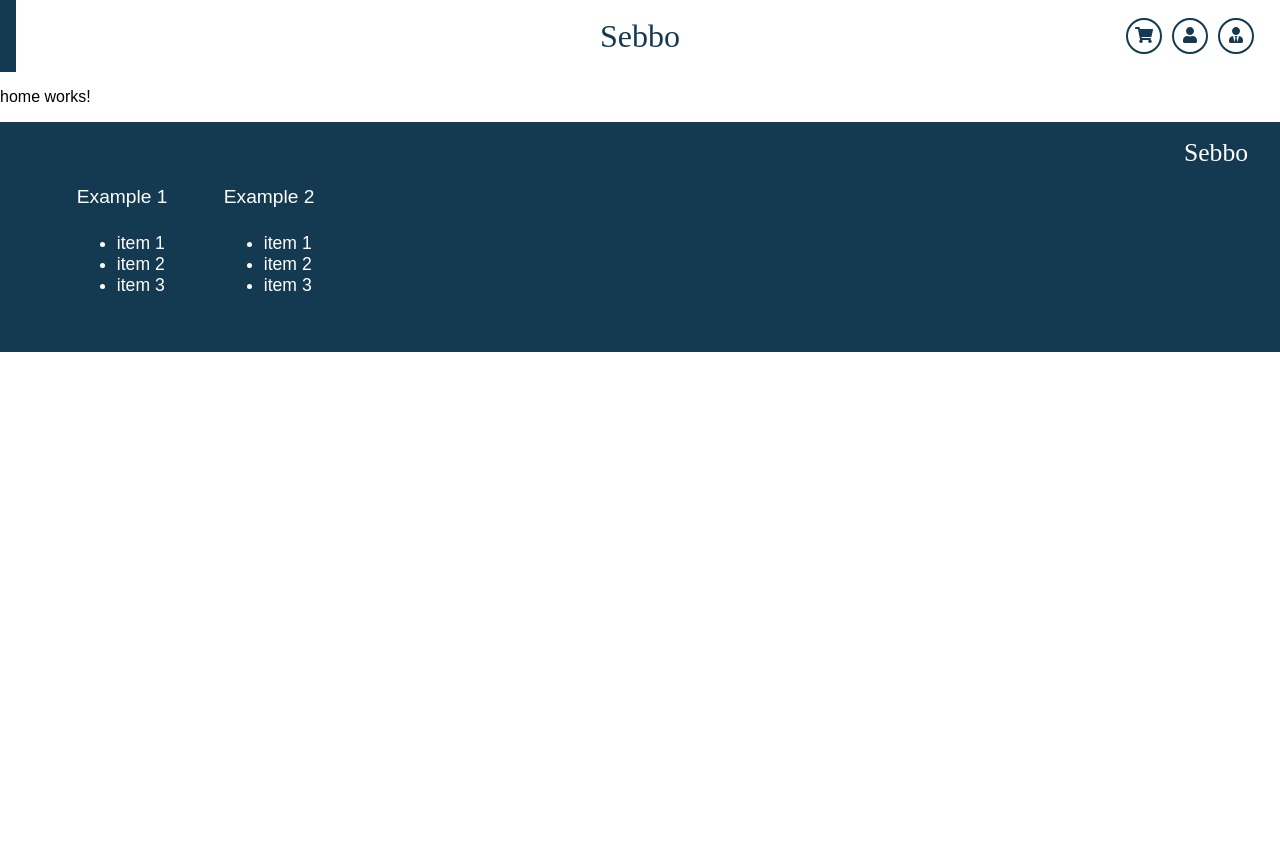
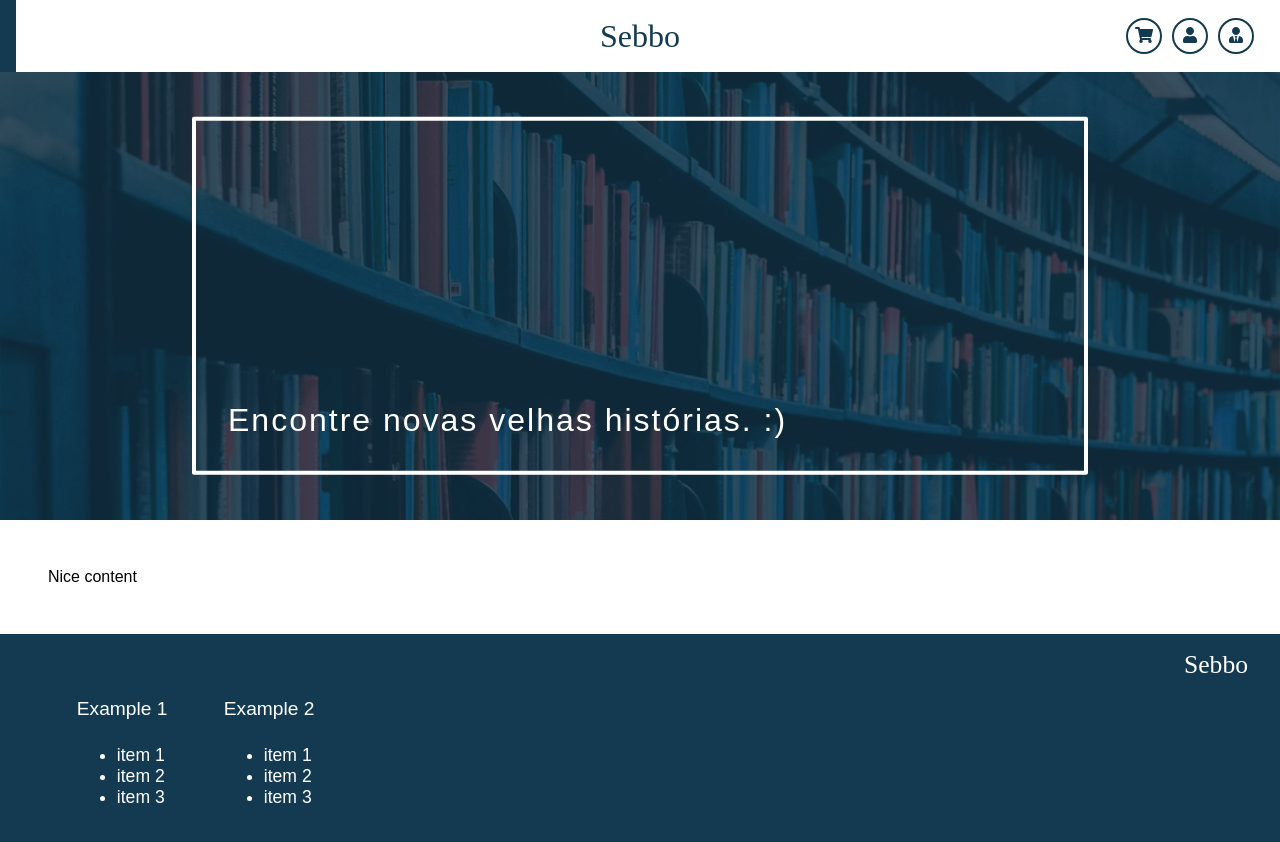
Before and after one commit to Wili-Souza/sebbo_frontend, an Angular app: page /home in a window 1280 px wide. Shown: the top 842 px of the page. Before the commit the page ends 800 px from the top, so only its background shows below. Built offline with nearby package versions, Linux system fonts and the light colour scheme; a web font is replaced by a local one.

Commit message:
add presentation area component

```diff
--- a/src/app/pages/home/home.component.html
+++ b/src/app/pages/home/home.component.html
@@ -1 +1,12 @@
-<p>home works!</p>
+<div class="home">
+    <div class="presentation-area">
+        <img class="background-image" src="/assets/images/library.png" alt="library picture">
+        <div class="square-frame">
+            <h2>Encontre novas velhas histórias. :)</h2>
+        </div>
+    </div>
+
+    <div class="content">
+        Nice content
+    </div>
+</div>
--- a/src/app/pages/home/home.component.scss
+++ b/src/app/pages/home/home.component.scss
@@ -0,0 +1,47 @@
+.home {
+    width: 100%;
+    // global
+}
+
+.presentation-area {
+    position: relative;
+    width: 100%;
+    height: 35vw;
+    background-color: var(--base);
+
+    .background-image {
+        width: 100%;
+        height: 100%;
+        object-fit: cover;
+        opacity: .3;
+        // filter: blur(0.7px) hue-rotate(176deg) invert(0.24) saturate(1.3);
+        filter: blur(0.7px) hue-rotate(176deg) invert(0.24) saturate(1.3) brightness(0.7) contrast(1.5);
+    }
+
+    .square-frame {
+        display: flex;
+        box-sizing: border-box;
+        padding: 2rem;
+        position: absolute;
+        left: 50%;
+        top: 50%;
+        transform: translate(-50%, -50%);
+        width: 70%;
+        height: 80%;
+        border-radius: 2px;
+        border: 4px solid var(--light-background);
+
+        h2 {
+            margin: 0;
+            align-self: flex-end;
+            font-size: 2rem;
+            letter-spacing: 2px;
+            color: var(--light-background);
+            font-weight: 300;
+        }
+    }
+}
+
+.content {
+    padding: 3rem;
+}
```
Also changed, not shown: src/assets/images/library.png (added).
